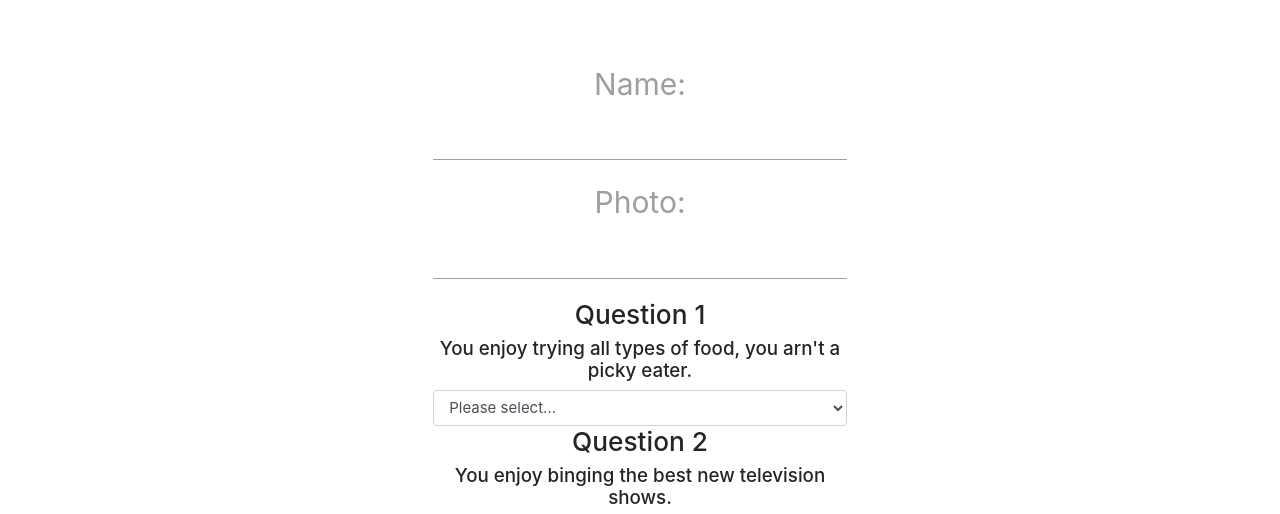
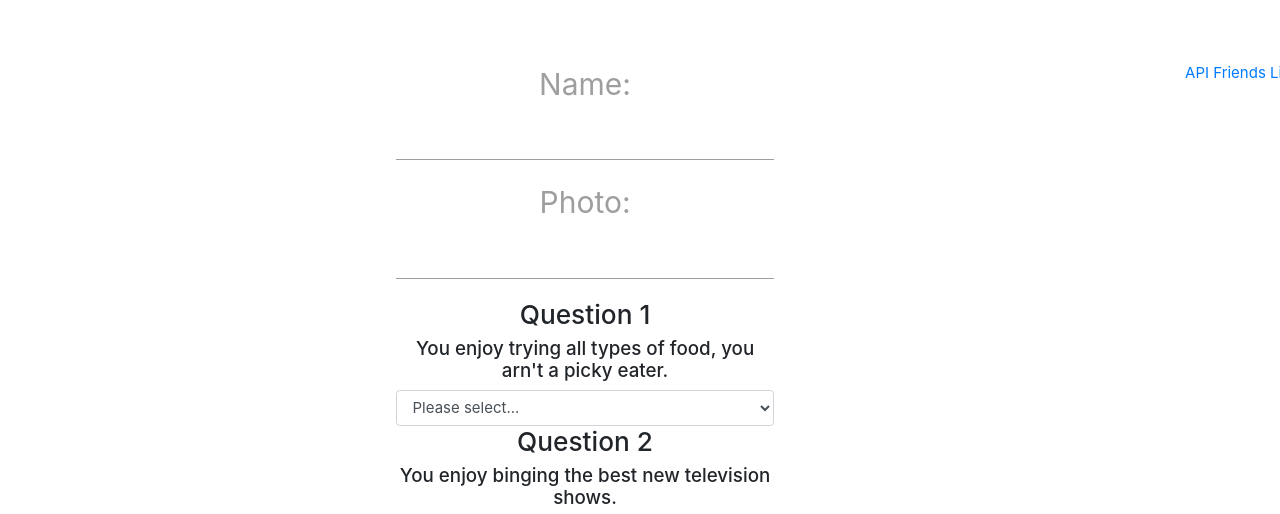
Before and after one commit to pmcnabb1993/FriendFinder, a website: page app/public/survey.html in a window 1280 px wide. Shown: the part 240-754 px from the top of the page. Drawn offline with nearby package versions, Linux system fonts and the light colour scheme.

Commit message:
Added api link

```diff
--- a/app/public/survey.html
+++ b/app/public/survey.html
@@ -193,6 +193,9 @@
                 </div>
                 <br>
             <div class="col s4"></div>
+            <p>
+                <a href="/api/friends">API Friends List</a>
+              </p>
             <!--End row-->
                 </div>
             </div>
```
